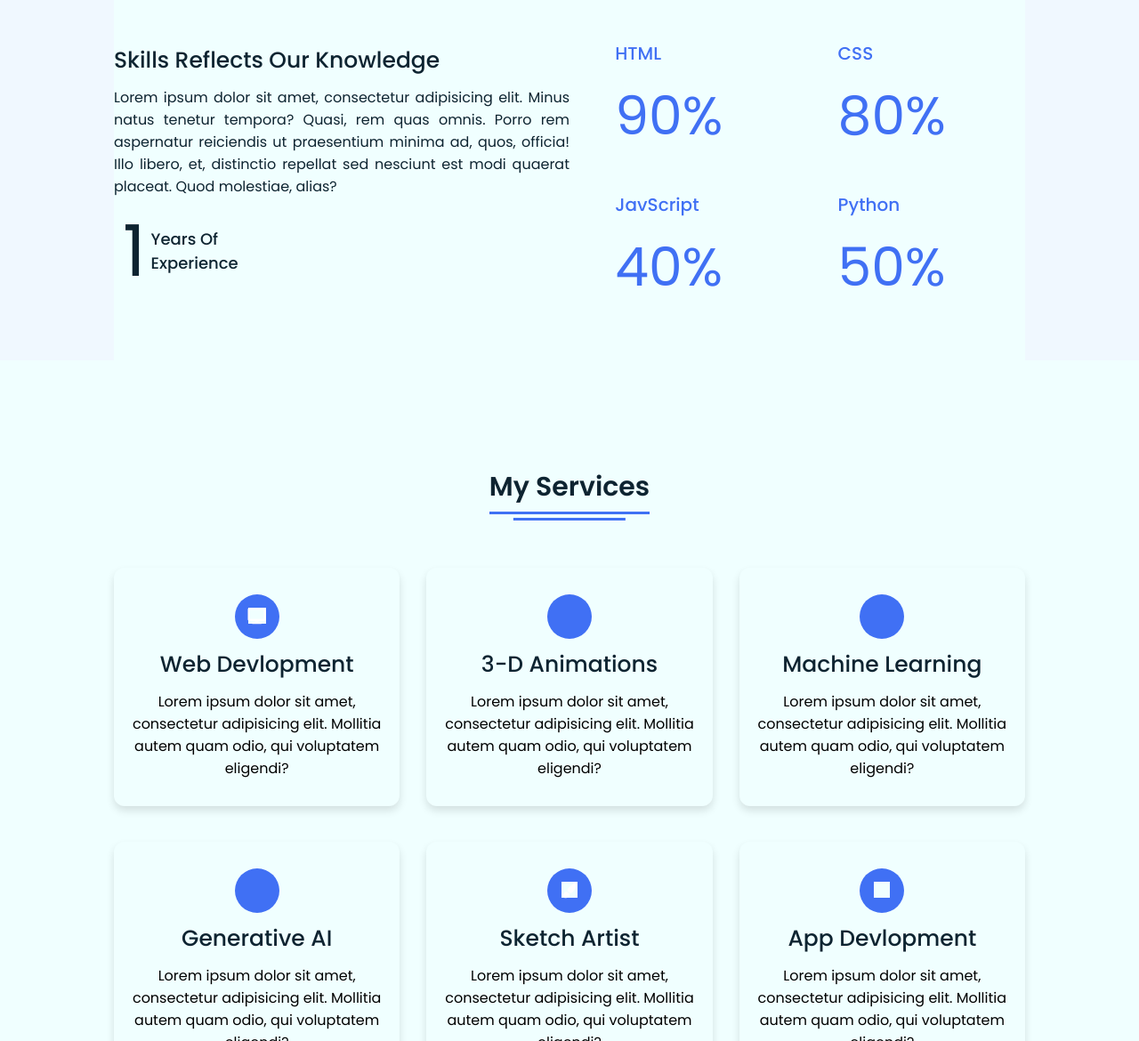
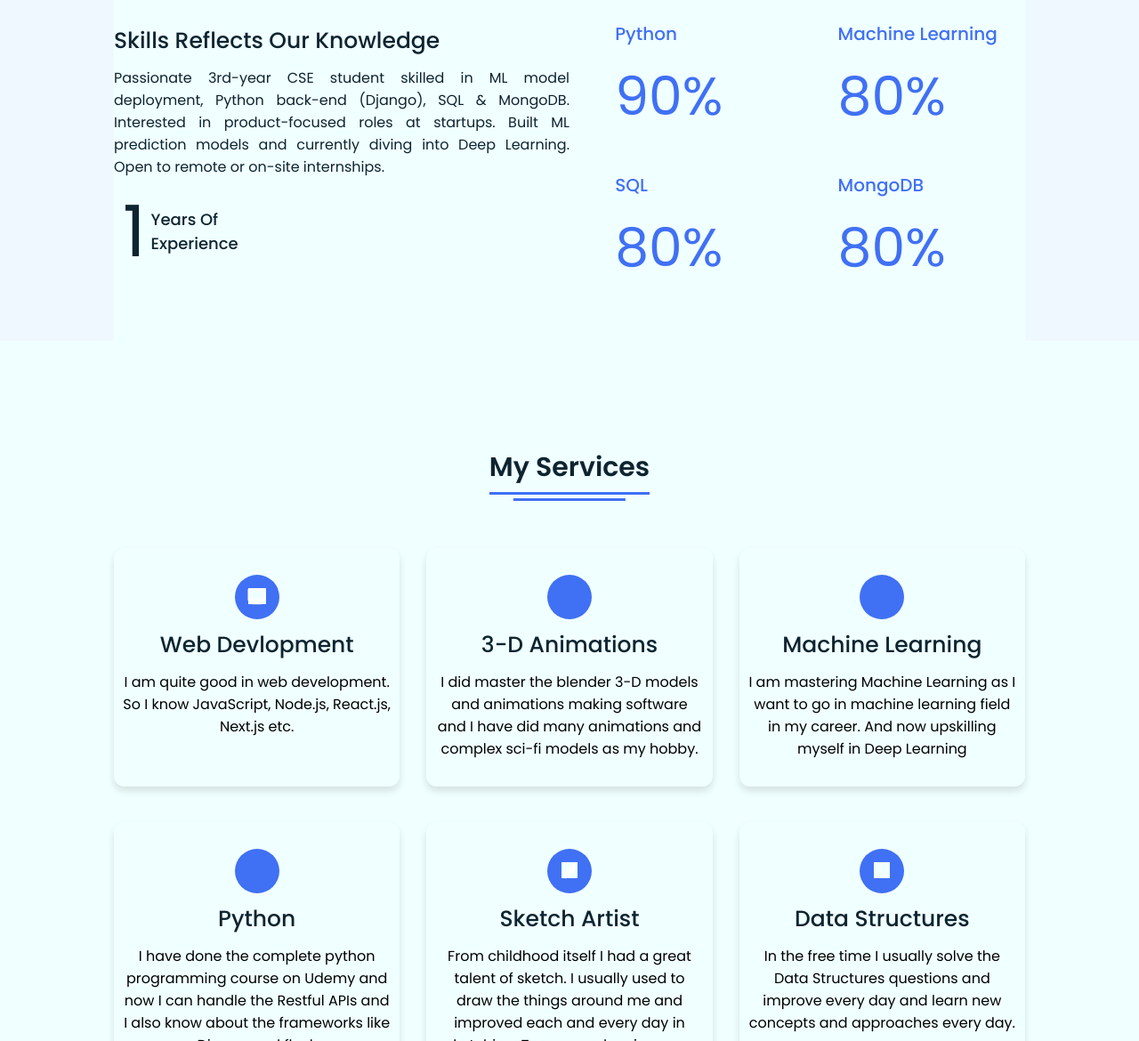
Before and after one commit to VIDUSHH/My-Potfolio, a plain HTML site: page index.html in a window 1280 px wide. Shown: the part 1630-2800 px from the top of the page at 89% size. Drawn offline with Linux system fonts and the light colour scheme; a script that the page names is missing.

Commit message:
index.html

```diff
--- a/index.html
+++ b/index.html
@@ -2,7 +2,7 @@
 <html lang="en" dir="ltr">
   <head>
     <meta charset="UTF-8" />
-    <title>Responsive Portfolio Website HTML CSS| CodingNepal</title>
+    <title>Responsive Portfolio Website HTML CSS</title>
     <link rel="stylesheet" href="style.css" />
     <link rel="stylesheet" href="https://cdnjs.cloudflare.com/ajax/libs/font-awesome/5.15.2/css/all.min.css" />
     <meta name="viewport" content="width=device-width, initial-scale=1.0" />
@@ -42,7 +42,7 @@
         <div class="text">
           <div class="text-one">Hello,</div>
           <div class="text-two">I'm Vidush Dabeer</div>
-          <div class="text-three">Web Developer</div>
+          <div class="text-three">Intermediate in Machine Learning</div>
           <div class="text-four">From India,Karanataka</div>
         </div>
         <div class="button">
@@ -62,8 +62,16 @@
           <div class="right">
             <div class="topic">Beginner in Web Developer</div>
             <p>
-              Lorem ipsum dolor sit amet, consectetur adipisicing elit. Deserunt, porro veritatis pariatur, nobis voluptatem ipsum repellat nemo quisquam error reprehenderit recusandae odio vel, suscipit. Voluptas mollitia accusantium quaerat aspernatur labore dolorum placeat ipsa sint nam perspiciatis eos consectetur veritatis debitis, quis aliquam unde sed maiores sit! Hic molestiae optio iste
-              iure earum amet nostrum quaerat facere quae veniam maiores harum iusto aperiam vel inventore illo voluptatibus voluptates quo impedit voluptatum error vitae, omnis praesentium? Aperiam nulla non, nesciunt fuga rem perferendis alias et, temporibus, distinctio culpa unde a laborum libero ducimus. Facilis veniam sit praesentium, voluptatibus sint maxime iusto eaque.
+             🎓 Currently pursuing my Computer Science Engineering degree at Basaveshwar Engineering College, Bagalkote.
+
+            💻 Proficient in C and Python, with intermediate-level coding skills.
+            🧠 Exploring the realms of Machine Learning and Deep Learning basics, aspiring to become an AI/ML Engineer.
+
+            🚀 A passionate Blender animator and a dedicated portrait pencil sketch artist.
+            🏏 Represented at the state level in cricket and enjoy playing badminton during my leisure time.
+            🎨 Recognized as a district-level artist, securing 2nd place in my category.
+
+            When I'm not immersed in coding, sports, or art, I'm constantly exploring new techniques and refining my creative and technical skills.
             </p>
             <div class="button">
               <button>Download CV</button>
@@ -80,7 +88,7 @@
         <div class="skills-details">
           <div class="text">
             <div class="topic">Skills Reflects Our Knowledge</div>
-            <p>Lorem ipsum dolor sit amet, consectetur adipisicing elit. Minus natus tenetur tempora? Quasi, rem quas omnis. Porro rem aspernatur reiciendis ut praesentium minima ad, quos, officia! Illo libero, et, distinctio repellat sed nesciunt est modi quaerat placeat. Quod molestiae, alias?</p>
+            <p>Passionate 3rd-year CSE student skilled in ML model deployment, Python back-end (Django), SQL & MongoDB. Interested in product-focused roles at startups. Built ML prediction models and currently diving into Deep Learning. Open to remote or on-site internships.</p>
             <div class="experience">
               <div class="num">1</div>
               <div class="exp">
@@ -91,20 +99,20 @@
           </div>
           <div class="boxes">
             <div class="box">
-              <div class="topic">HTML</div>
+              <div class="topic">Python</div>
               <div class="per">90%</div>
             </div>
             <div class="box">
-              <div class="topic">CSS</div>
+              <div class="topic">Machine Learning</div>
               <div class="per">80%</div>
             </div>
             <div class="box">
-              <div class="topic">JavScript</div>
-              <div class="per">40%</div>
+              <div class="topic">SQL</div>
+              <div class="per">80%</div>
             </div>
             <div class="box">
-              <div class="topic">Python</div>
-              <div class="per">50%</div>
+              <div class="topic">MongoDB</div>
+              <div class="per">80%</div>
             </div>
           </div>
         </div>
@@ -121,42 +129,42 @@
               <i class="fas fa-desktop"></i>
             </div>
             <div class="topic">Web Devlopment</div>
-            <p>Lorem ipsum dolor sit amet, consectetur adipisicing elit. Mollitia autem quam odio, qui voluptatem eligendi?</p>
+            <p>I am quite good in web development. So I know JavaScript, Node.js, React.js, Next.js etc.</p>
           </div>
           <div class="box">
             <div class="icon">
               <i class="fas fa-movie"></i>
             </div>
             <div class="topic">3-D Animations</div>
-            <p>Lorem ipsum dolor sit amet, consectetur adipisicing elit. Mollitia autem quam odio, qui voluptatem eligendi?</p>
+            <p>I did master the blender 3-D models and animations making software and I have did many animations and complex sci-fi models as my hobby.</p>
           </div>
           <div class="box">
             <div class="icon">
               <i class="fas fa-"></i>
             </div>
             <div class="topic">Machine Learning</div>
-            <p>Lorem ipsum dolor sit amet, consectetur adipisicing elit. Mollitia autem quam odio, qui voluptatem eligendi?</p>
+            <p>I am mastering Machine Learning as I want to go in machine learning field in my career. And now upskilling myself in Deep Learning</p>
           </div>
           <div class="box">
             <div class="icon">
               <i class="fab fa-"></i>
             </div>
-            <div class="topic">Generative AI</div>
-            <p>Lorem ipsum dolor sit amet, consectetur adipisicing elit. Mollitia autem quam odio, qui voluptatem eligendi?</p>
+            <div class="topic">Python</div>
+            <p>I have done the complete python programming course on Udemy and now I can handle the Restful APIs and I also know about the frameworks like Django and flask</p>
           </div>
           <div class="box">
             <div class="icon">
               <i class="fas fa-paint-brush"></i>
             </div>
             <div class="topic">Sketch Artist</div>
-            <p>Lorem ipsum dolor sit amet, consectetur adipisicing elit. Mollitia autem quam odio, qui voluptatem eligendi?</p>
+            <p>From childhood itself I had a great talent of sketch. I usually used to draw the things around me and improved each and every day in sketching. To see my drawings you can visit my Instagram page @v_candrawww</p>
           </div>
           <div class="box">
             <div class="icon">
               <i class="fas fa-android"></i>
             </div>
-            <div class="topic">App Devlopment</div>
-            <p>Lorem ipsum dolor sit amet, consectetur adipisicing elit. Mollitia autem quam odio, qui voluptatem eligendi?</p>
+            <div class="topic">Data Structures</div>
+            <p>In the free time I usually solve the Data Structures questions and improve every day and learn new concepts and approaches every day.</p>
           </div>
         </div>
       </div>
@@ -168,7 +176,7 @@
         <div class="title"><span>Contact Me</span></div>
         <div class="text">
           <div class="topic">Have Any Project?</div>
-          <p>Lorem ipsum dolor sit amet, consectetur adipisicing elit. Ipsam neque ipsum corrupti dolores, facere numquam voluptate aspernatur sit perferendis qui nisi modi! Recusandae deserunt consequatur voluptatibus alias repellendus nobis eligendi.</p>
+          <p>If any one have any project and need someone to contribute and be a part of it, then contact me by instagram dm.</p>
           <div class="button">
             <button>Let's Chat</button>
           </div>
```
